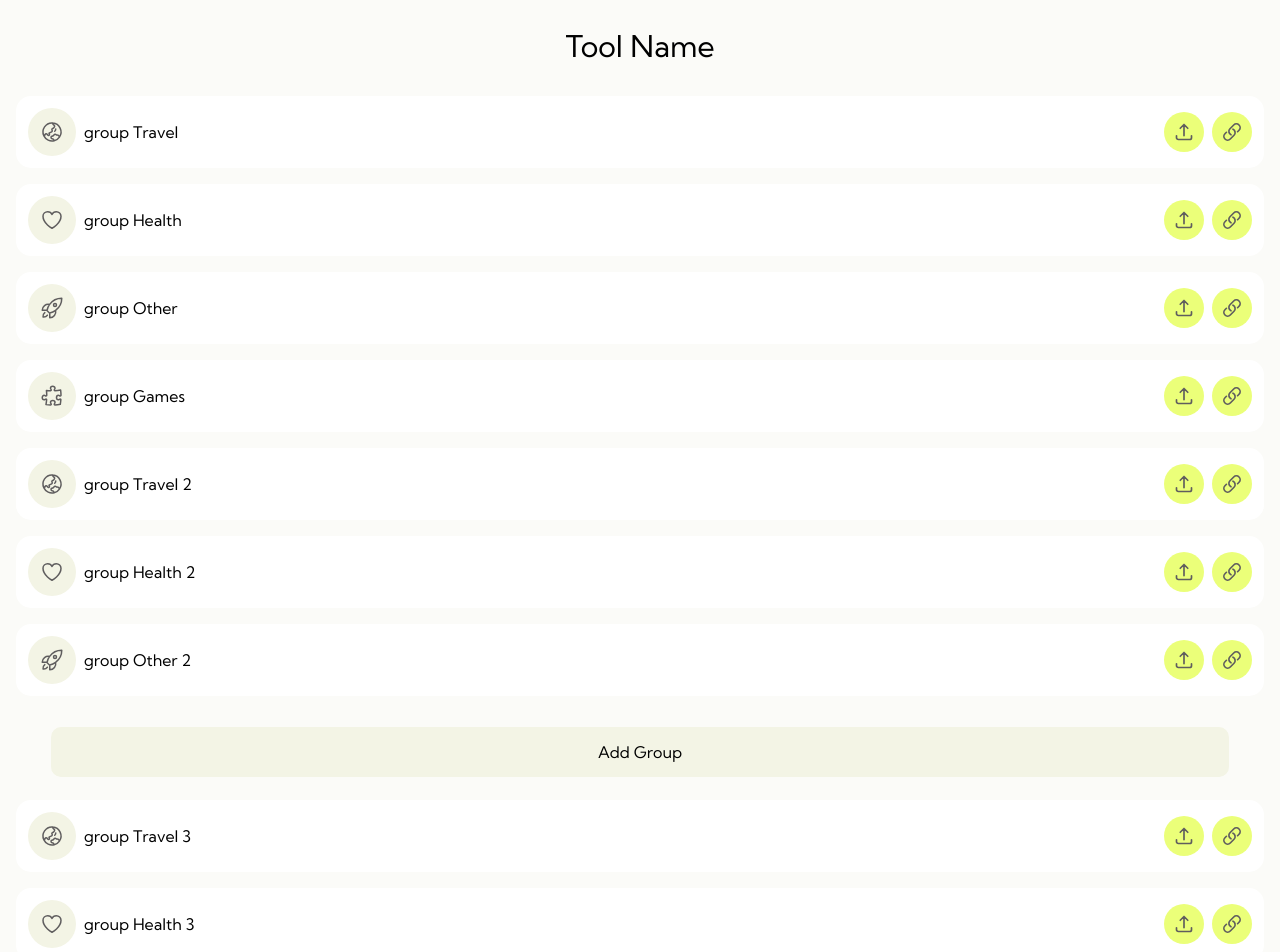
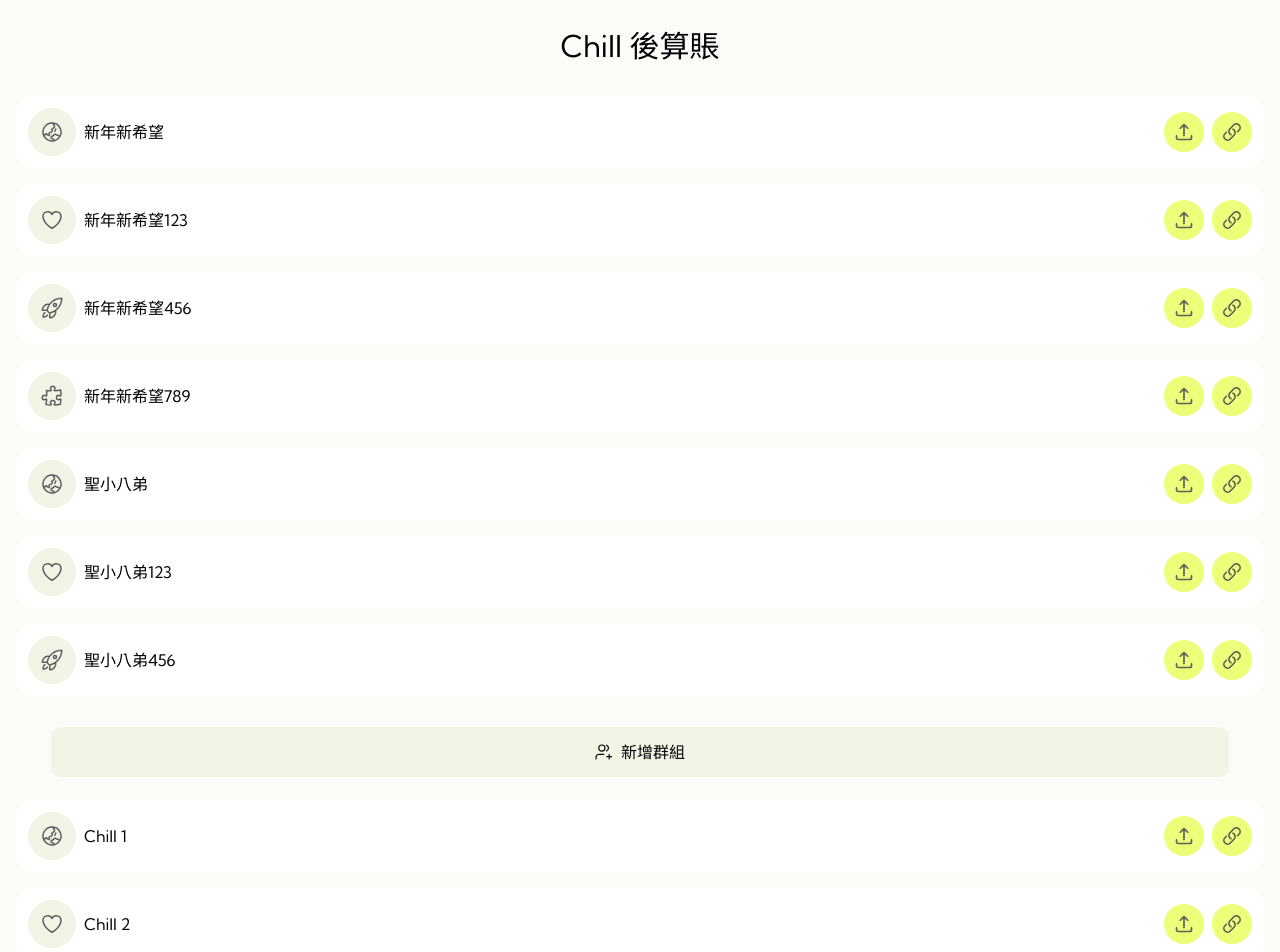
Before and after one commit to samchliu/cost-sharing-app, a Next.js app: page /groups in a window 1280 px wide. Shown: the top 952 px of the page. Built offline with nearby package versions, Linux system fonts and the light colour scheme.

Commit message:
feat: modified add group button

```diff
--- a/src/app/(routes)/groups/page.tsx
+++ b/src/app/(routes)/groups/page.tsx
@@ -1,25 +1,27 @@
 'use client';
 // import { useEffect, useState } from 'react';
 // import { useLiff } from '@/app/_components/liff-provider';
-// import Image from 'next/image';
+import Image from 'next/image';
 import GroupButton from '@/app/ui/groups/GroupButton';
 import { groups } from '@/app/_components/dummyData';
-
+import addGroupIcon from '../../../../public/icons/addGroup.svg';
 
 export default function Page() {
  const data = groups;
 
  return (
    <div className="flex flex-col">
-     <h1 className="fixed left-[50%] z-[2] mt-0 w-full translate-x-[-50%] bg-primary-100 py-7 text-center text-3xl">
-       Tool Name
+     <h1 className="fixed left-[50%] z-[2] mt-0 w-full translate-x-[-50%] bg-primary-100 py-7 text-center text-3xl font-normal">
+       Chill 後算賬
      </h1>
      <div className="mt-20">
        {data ? data.map((group) => <GroupButton key={group.groupId} group={group} />) : null}
      </div>
+     <div className="h-24"></div>
      <div className="fixed bottom-0 left-[50%] z-[2] flex h-24 w-full translate-x-[-50%] items-center justify-center bg-primary-100">
-       <button className="w-[92%] rounded-[10px] bg-primary-200 p-[13px] active:bg-grey-200">
-         Add Group
+       <button className="flex w-[92%] items-center justify-center rounded-[10px] bg-primary-200 p-[13px] active:bg-grey-200">
+         <Image src={addGroupIcon} alt="add group icon" />
+         <span className="pl-2">新增群組</span>
        </button>
      </div>
    </div>
--- a/src/app/_components/dummyData.js
+++ b/src/app/_components/dummyData.js
@@ -3,84 +3,84 @@ export const groups = [
   {
     groupId: 'g1',
     groupType: 'travel',
-    name: 'group Travel',
+    name: '新年新希望',
     membersIds: ['u1', 'u2', 'u3', 'u4'],
     url: 'https://shareGroup1',
   },
   {
     groupId: 'g2',
     groupType: 'health',
-    name: 'group Health',
+    name: '新年新希望123',
     membersIds: ['u1', 'u2', 'u3', 'u4'],
     url: 'https://shareGroup2',
   },
   {
     groupId: 'g3',
     groupType: 'other',
-    name: 'group Other',
+    name: '新年新希望456',
     membersIds: ['u1', 'u2', 'u3', 'u4'],
     url: 'https://shareGroup3',
   },
   {
     groupId: 'g4',
     groupType: 'games',
-    name: 'group Games',
+    name: '新年新希望789',
     membersIds: ['u1', 'u2', 'u3', 'u4'],
     url: 'https://shareGroup4',
   },
   {
     groupId: 'g5',
     groupType: 'travel',
-    name: 'group Travel 2',
+    name: '聖小八弟',
     membersIds: ['u1', 'u2', 'u3', 'u4'],
     url: 'https://shareGroup5',
   },
   {
     groupId: 'g6',
     groupType: 'health',
-    name: 'group Health 2',
+    name: '聖小八弟123',
     membersIds: ['u1', 'u2', 'u3', 'u4'],
     url: 'https://shareGroup6',
   },
   {
     groupId: 'g7',
     groupType: 'other',
-    name: 'group Other 2',
+    name: '聖小八弟456',
     membersIds: ['u1', 'u2', 'u3', 'u4'],
     url: 'https://shareGroup7',
   },
   {
     groupId: 'g8',
     groupType: 'games',
-    name: 'group Games 2',
+    name: '聖小八弟789',
     membersIds: ['u1', 'u2', 'u3', 'u4'],
     url: 'https://shareGroup8',
   },
   {
     groupId: 'g9',
     groupType: 'travel',
-    name: 'group Travel 3',
+    name: 'Chill 1',
     membersIds: ['u1', 'u2', 'u3', 'u4'],
     url: 'https://shareGroup9',
   },
   {
     groupId: 'g10',
     groupType: 'health',
-    name: 'group Health 3',
+    name: 'Chill 2',
     membersIds: ['u1', 'u2', 'u3', 'u4'],
     url: 'https://shareGroup10',
   },
   {
     groupId: 'g11',
     groupType: 'other',
-    name: 'group Other 3',
+    name: 'Chill 3',
     membersIds: ['u1', 'u2', 'u3', 'u4'],
     url: 'https://shareGroup11',
   },
   {
     groupId: 'g12',
     groupType: 'games',
-    name: 'group Games 3',
+    name: 'Chill 4',
     membersIds: ['u1', 'u2', 'u3', 'u4'],
     url: 'https://shareGroup12',
   },
```
Also changed, not shown: public/icons/addGroup.svg (added).
